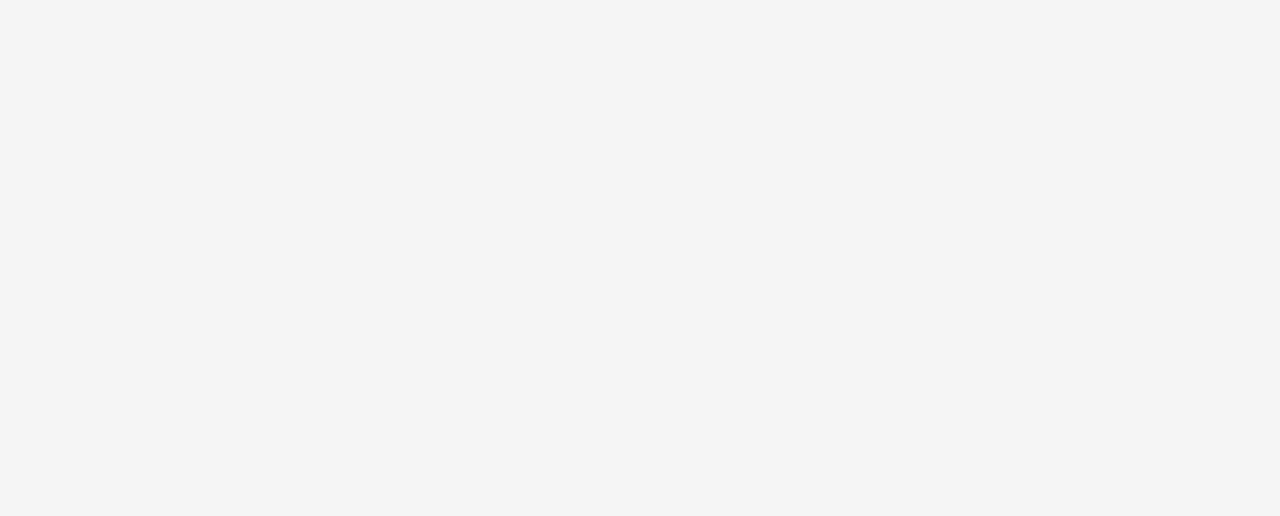
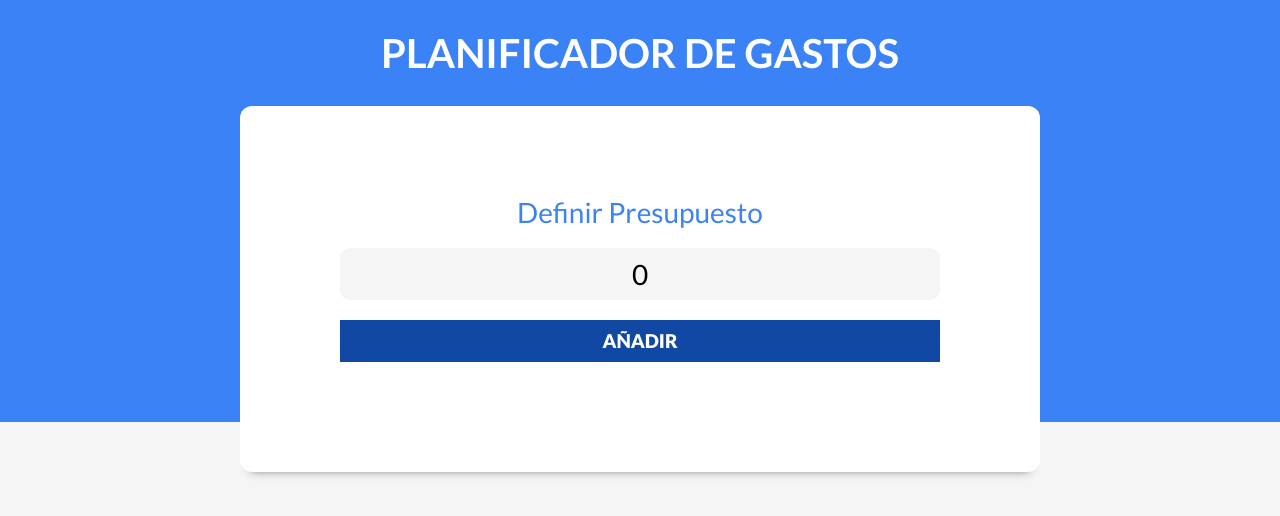
Before and after one commit to Leonardo-G/react-presupuesto, a React (Vite) app: page / in a window 1280 px wide. Shown: the top 516 px of the page. Built offline with nearby package versions, Linux system fonts and the light colour scheme.

Commit message:
componente Header y nuevo Presupuesto, context agregado

```diff
--- a/src/App.jsx
+++ b/src/App.jsx
@@ -1,9 +1,14 @@
+import { Header } from "./components/Header"
+import { PresupuestoContextProvider } from "./context/PresupuestoContext"
+
 function App() {
 
   return (
-    <div className="App">
-
-    </div>
+      <div>
+        <PresupuestoContextProvider>
+            <Header />
+        </PresupuestoContextProvider>
+      </div>
   )
 }
 
--- /dev/null
+++ b/src/components/Header.jsx
@@ -0,0 +1,11 @@
+import React from 'react'
+import { NuevoPresupuesto } from './NuevoPresupuesto'
+
+export const Header = () => {
+    return (
+        <header>
+            <h1>Planificador de Gastos</h1>
+            <NuevoPresupuesto />
+        </header>
+    )
+}
--- /dev/null
+++ b/src/components/NuevoPresupuesto.jsx
@@ -0,0 +1,28 @@
+import React, { useContext } from 'react'
+import { PresupuestoContext } from '../context/PresupuestoContext'
+
+export const NuevoPresupuesto = () => {
+
+    const { presupuesto } = useContext(PresupuestoContext)
+
+    return (
+        <div className="contenedor-presupuesto contenedor sombra">
+            <form className="formulario">
+                <div className="campo">
+                    <label>Definir Presupuesto</label>
+                    <input
+                        className="nuevo-presupuesto"
+                        type="text"
+                        placeholder="Añade un presupuesto"
+                        value={ presupuesto }
+                    />
+                    <input
+                        type="submit"
+                        value="añadir"
+                    />
+
+                </div>
+            </form>
+        </div>
+    )
+}
--- /dev/null
+++ b/src/context/PresupuestoContext.jsx
@@ -0,0 +1,19 @@
+import React, { createContext, useState } from 'react'
+
+export const PresupuestoContext = createContext();
+
+export const PresupuestoContextProvider = ({children}) => {
+
+    const [presupuesto, setPresupuesto] = useState(0)
+
+    return (
+        <PresupuestoContext.Provider
+            value={{
+                presupuesto,
+                setPresupuesto
+            }}
+        >
+            { children }
+        </PresupuestoContext.Provider>
+    )
+}
```
